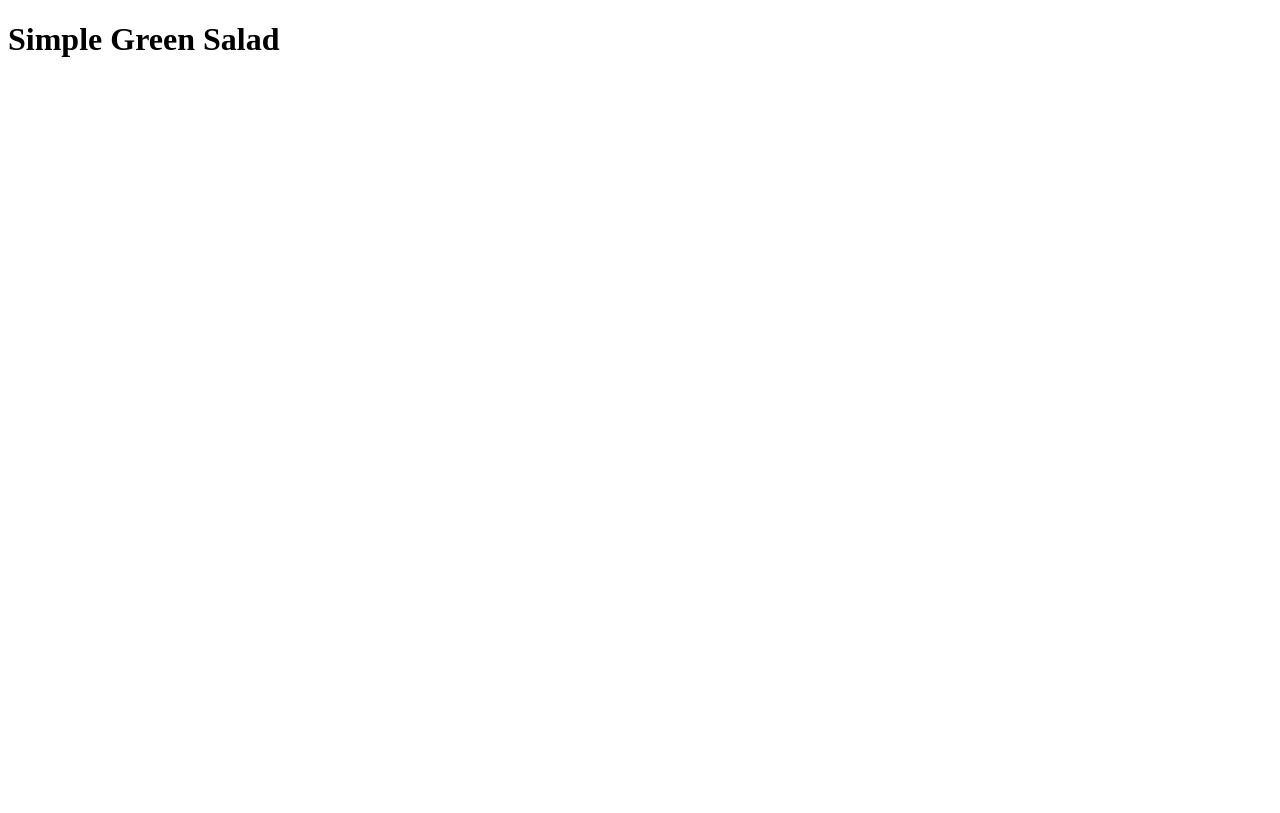
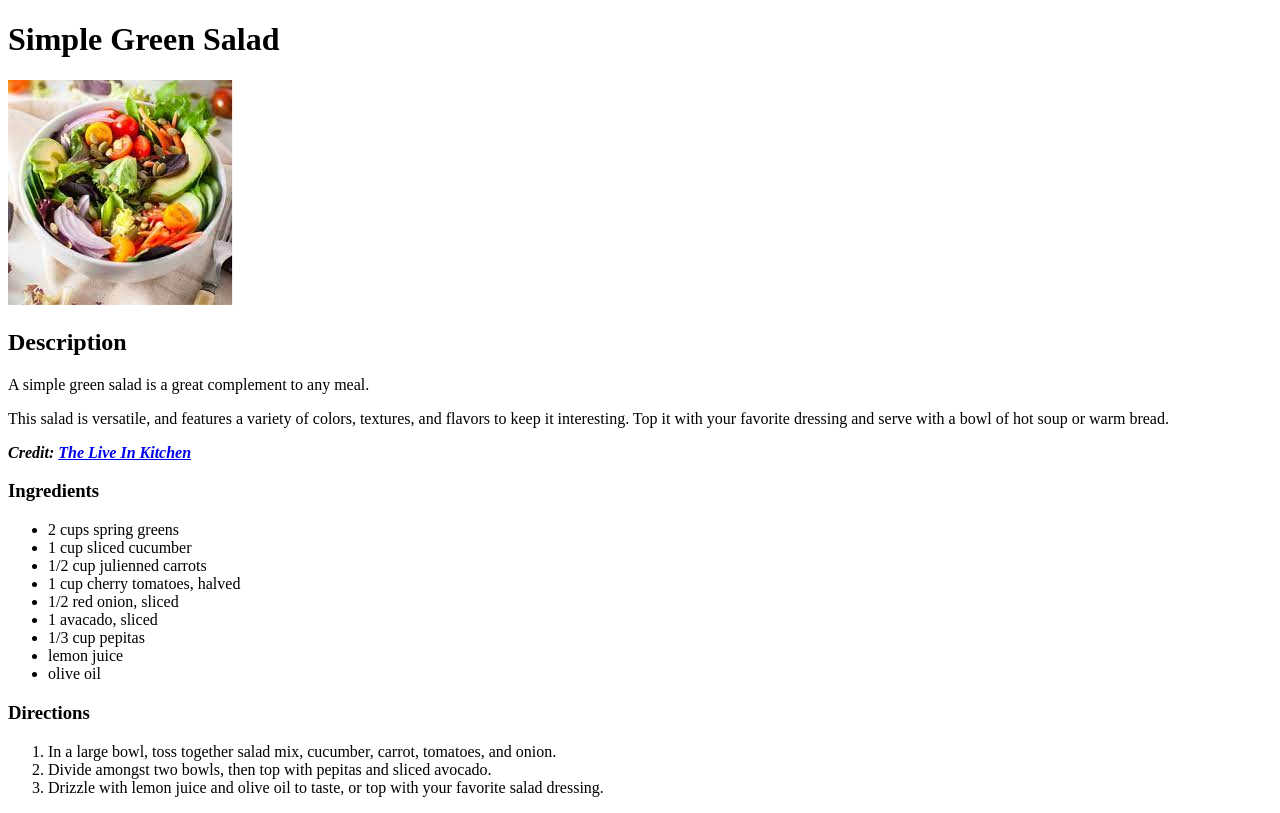
Before and after one commit to evinmke/odin-recipes, a plain HTML site: page recipes/salad.html in a window 1280 px wide. Drawn offline with Linux system fonts and the light colour scheme.

Commit message:
Finished salad recipe

```diff
--- a/recipes/salad.html
+++ b/recipes/salad.html
@@ -6,6 +6,34 @@
 
         <body>
             <h1>Simple Green Salad</h1>
+            <img src="../images/salad.jpg">
+
+            <h2>Description</h2>
+
+            <p>A simple green salad is a great complement to any meal.</p>
+            <p>This salad is versatile, and features a variety of colors, textures, and flavors to keep it interesting. Top it with your favorite dressing and serve with a bowl of hot soup or warm bread.</p>
+            <p><strong><em>Credit: <a href="https://theliveinkitchen.com/the-best-easy-vegan-salad/">The Live In Kitchen</a></em></strong></p>
+
+            <h3>Ingredients</h3>
+            <ul>
+                <li>2 cups spring greens</li>
+                <li>1 cup sliced cucumber</li>
+                <li>1/2 cup julienned carrots</li>
+                <li>1 cup cherry tomatoes, halved</li>
+                <li>1/2 red onion, sliced</li>
+                <li>1 avacado, sliced</li>
+                <li>1/3 cup pepitas</li>
+                <li>lemon juice</li>
+                <li>olive oil</li>
+            </ul>
+
+            <h3>Directions</h3>
+            <ol>
+                <li>In a large bowl, toss together salad mix, cucumber, carrot, tomatoes, and onion.</li>
+                <li>Divide amongst two bowls, then top with pepitas and sliced avocado.</li>
+                <li>Drizzle with lemon juice and olive oil to taste, or top with your favorite salad dressing.</li>
+                </ol>
+
         </body>
     </head>
 </html>
```
